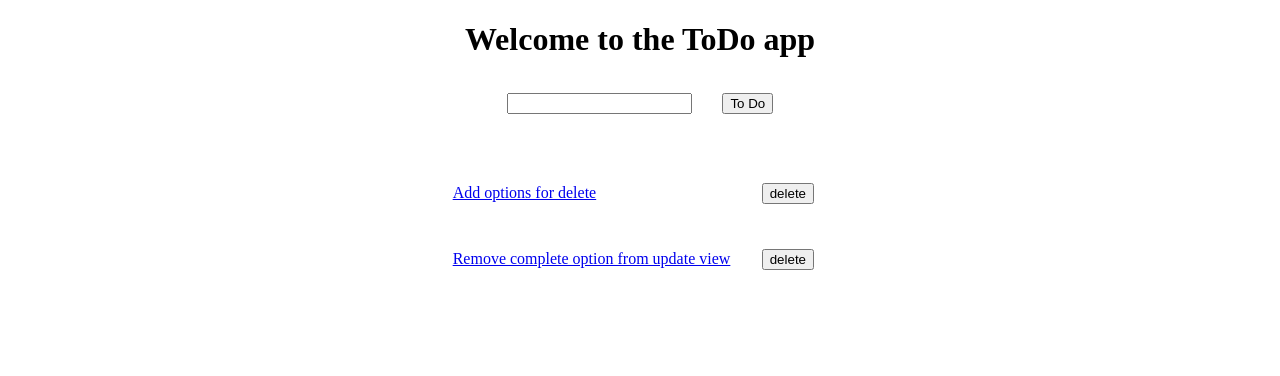
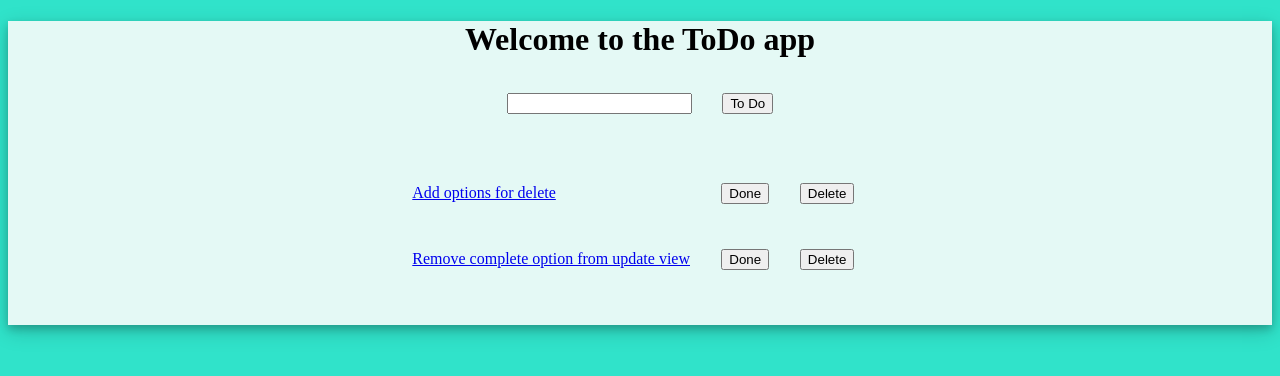
Before and after one commit to Jimmy290901/ToDo, a Django app: page / in a window 1280 px wide. Shown: the top 376 px of the page. Run offline with Django 3.2, Linux system fonts and the light colour scheme; data comes from the database, SQL or seed files in the repository; both versions use the stored data as it was after the commit.

Commit message:
Added styling and done button on home pg

```diff
--- /dev/null
+++ b/todo/static/css/styles.css
@@ -0,0 +1,18 @@
+body {
+    background-color: #30e3ca;
+}
+
+.main{
+    background-color: #e4f9f5;
+    box-shadow: 0 4px 8px 0 rgba(0, 0, 0, 0.2), 0 6px 20px 0 rgba(0, 0, 0, 0.19);
+    text-align: center;
+}
+.listOfTasks{
+    padding:2em;
+}
+td{
+    padding:0.5em;
+}
+input{
+    margin: 1em;
+}
--- a/todo/tasks/templates/tasks/base.html
+++ b/todo/tasks/templates/tasks/base.html
@@ -10,21 +10,8 @@
         <title></title>
         <meta name="description" content="">
         <meta name="viewport" content="width=device-width, initial-scale=1">
-        <link rel="stylesheet" href="">
-        <style>
-            .main{
-                text-align: center;
-            }
-            .listOfTasks{
-                padding:2em;
-            }
-            td{
-                padding:0.5em;
-            }
-            input{
-                margin: 1em;
-            }
-        </style>
+        {% load static %}
+        <link rel="stylesheet" href="{% static '/css/styles.css'%}" type="text/css">
     </head>
     <body>
         <div class="main">
--- a/todo/tasks/templates/tasks/home.html
+++ b/todo/tasks/templates/tasks/home.html
@@ -25,7 +25,12 @@
                     <td>
                         <form action="" method="POST"> {% csrf_token %}
                             <input type="hidden" value="{{task.id}}" name="id">
-                            <input type="submit" value="delete" name="del_button">
+                            {% if task.isComplete == False %}
+                                <input type="submit" value="Done" name="completed">
+                            {% else %}
+                                <input type="submit" value="Undone" name="completed">
+                            {% endif %}
+                            <input type="submit" value="Delete" name="del_button">
                         </form>
                     </td>
                 </tr>
--- a/todo/tasks/views.py
+++ b/todo/tasks/views.py
@@ -8,10 +8,15 @@ def home(request):
     taskForm = MyTaskForm()
 
     if request.method == 'POST':
+        # print(request.POST)
         if 'todo_button' in request.POST:
             addTask = MyTaskForm(request.POST)
             if addTask.is_valid():
                 addTask.save()
+        elif 'completed' in request.POST:
+            task = MyTasks.objects.get(id=int(request.POST['id']))
+            task.isComplete = not(task.isComplete)
+            task.save()
         else:
             # print(request.POST)
             deletedTask = MyTasks.objects.get(id=int(request.POST['id']))
--- a/todo/todo/settings.py
+++ b/todo/todo/settings.py
@@ -11,6 +11,7 @@ https://docs.djangoproject.com/en/3.2/ref/settings/
 """
 
 from pathlib import Path
+import os
 
 # Build paths inside the project like this: BASE_DIR / 'subdir'.
 BASE_DIR = Path(__file__).resolve().parent.parent
@@ -120,6 +121,7 @@ USE_TZ = True
 # https://docs.djangoproject.com/en/3.2/howto/static-files/
 
 STATIC_URL = '/static/'
+STATICFILES_DIRS = [os.path.join(BASE_DIR,'static')]
 
 # Default primary key field type
 # https://docs.djangoproject.com/en/3.2/ref/settings/#default-auto-field
```
Also changed, not shown: todo/db.sqlite3, todo/tasks/forms.py (line endings or trailing spaces).
